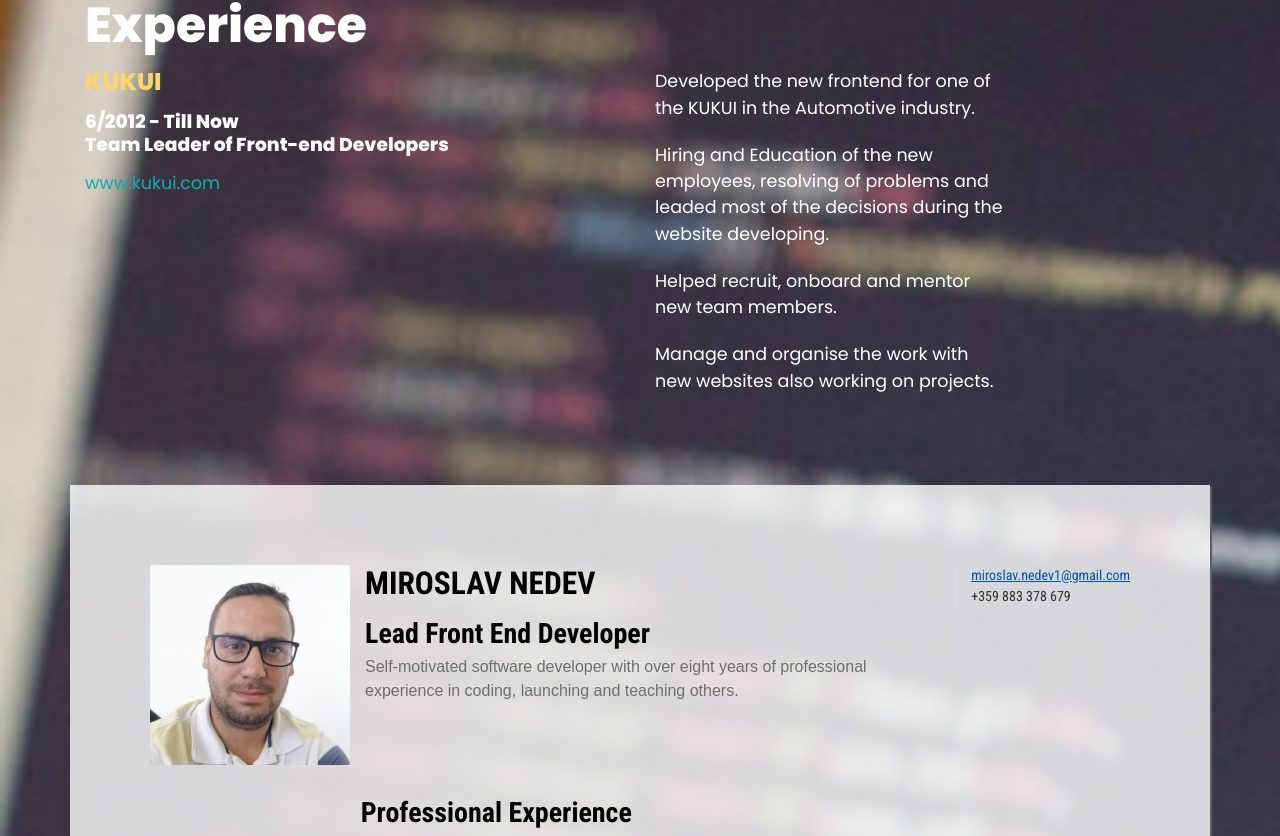
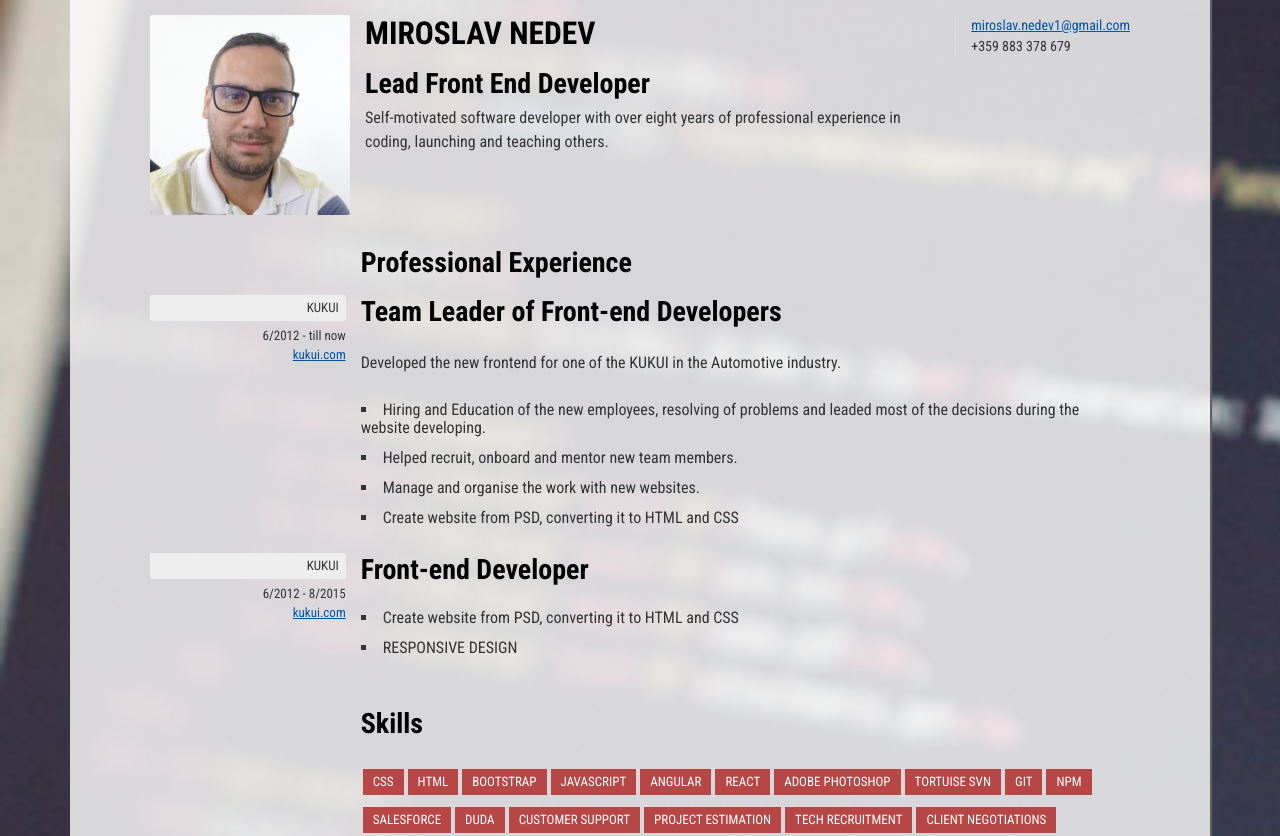
Before and after one commit to Miroslav6/mnportfolio, a React (Create React App) app: page / in a window 1280 px wide. Shown: the part 584-1420 px from the top of the page. Built offline with nearby package versions, Linux system fonts and the light colour scheme.

Commit message:
Optimize

```diff
--- a/src/App.css
+++ b/src/App.css
@@ -111,8 +111,6 @@ width:95%
  .entry-content address,
  .entry-content blockquote {
 margin-bottom:1.625em;
-color:#6f6f6f;
-font:400 1em/1.5 Arial,Verdana,sans-serif
  }
  .entry-content ul p,
  .entry-content ol p,
--- a/src/App.js
+++ b/src/App.js
@@ -57,6 +57,20 @@ function App() {
                   </ul>
                 </div>
               </div>
+              <div className="cv-timeline-row">
+                <div className="cv-timeline-side">
+                  <div className="cv-timeline-company">KUKUI</div>
+                  <div className="cv-timeline-date">6/2012 - 8/2015</div>
+                  <a href="https://kukui.com">kukui.com</a>
+                </div>
+                <div className="cv-timeline-body">
+                  <h4 className="cv-timeline-position">Front-end Developer</h4>
+                  <ul>
+                    <li>Create website from PSD, converting it to HTML and CSS</li>
+                    <li>RESPONSIVE DESIGN</li>
+                  </ul>
+                </div>
+              </div>
 
             </div>
           </div>
@@ -77,6 +91,7 @@ function App() {
               <li><a rel='nofollow' target='_blank'>Git</a></li>
               <li><a rel='nofollow' target='_blank'>NPM</a></li>
               <li><a rel='nofollow' target='_blank'>SalesForce</a></li>
+              <li><a rel='nofollow' target='_blank'>DUDA</a></li>
               <li><a rel='nofollow' target='_blank'>Customer support</a></li>
               <li><a rel='nofollow' target='_blank'>Project estimation</a></li>
               <li><a rel='nofollow' target='_blank'>Tech recruitment</a></li>
--- a/src/Components/Welcome/Welcome.jsx
+++ b/src/Components/Welcome/Welcome.jsx
@@ -12,7 +12,7 @@ function Welcome() {
       <p>Self-motivated software developer with <strong>over 8 years</strong> of professional experience in coding, launching and teaching others.</p>
       </div>
       <div className="col-md-2">
-      <nav id="nav-wrap" className="nav-wrap text-center">
+      {/* <nav id="nav-wrap" className="nav-wrap text-center">
         <a className="mobile-btn" href="#nav-wrap" title="Show navigation">Show navigation</a>
 	      <a className="mobile-btn" href="#home" title="Hide navigation">Hide navigation</a>
 
@@ -23,7 +23,7 @@ function Welcome() {
             <li><a className="smoothscroll" href="#portfolio">Works</a></li>
             <li><a className="smoothscroll" href="#contact">Contact</a></li>
          </ul>
-      </nav>
+      </nav> */}
       </div>
     </div>
   </div>
--- a/src/index.js
+++ b/src/index.js
@@ -3,7 +3,7 @@ import ReactDOM from 'react-dom';
 import './index.css';
 import Header from './Header/Header';
 import Welcome from "./Components/Welcome/Welcome";
-import Experience from "./Components/Experience/Experience";
+
 import App from './App';
 import Footer from './Footer/Footer';
 import reportWebVitals from './reportWebVitals';
@@ -13,7 +13,7 @@ ReactDOM.render(
   <React.StrictMode>
     <Header />
       <Welcome />
-      <Experience />
+
       <App />
     <Footer />
   </React.StrictMode>,
```
